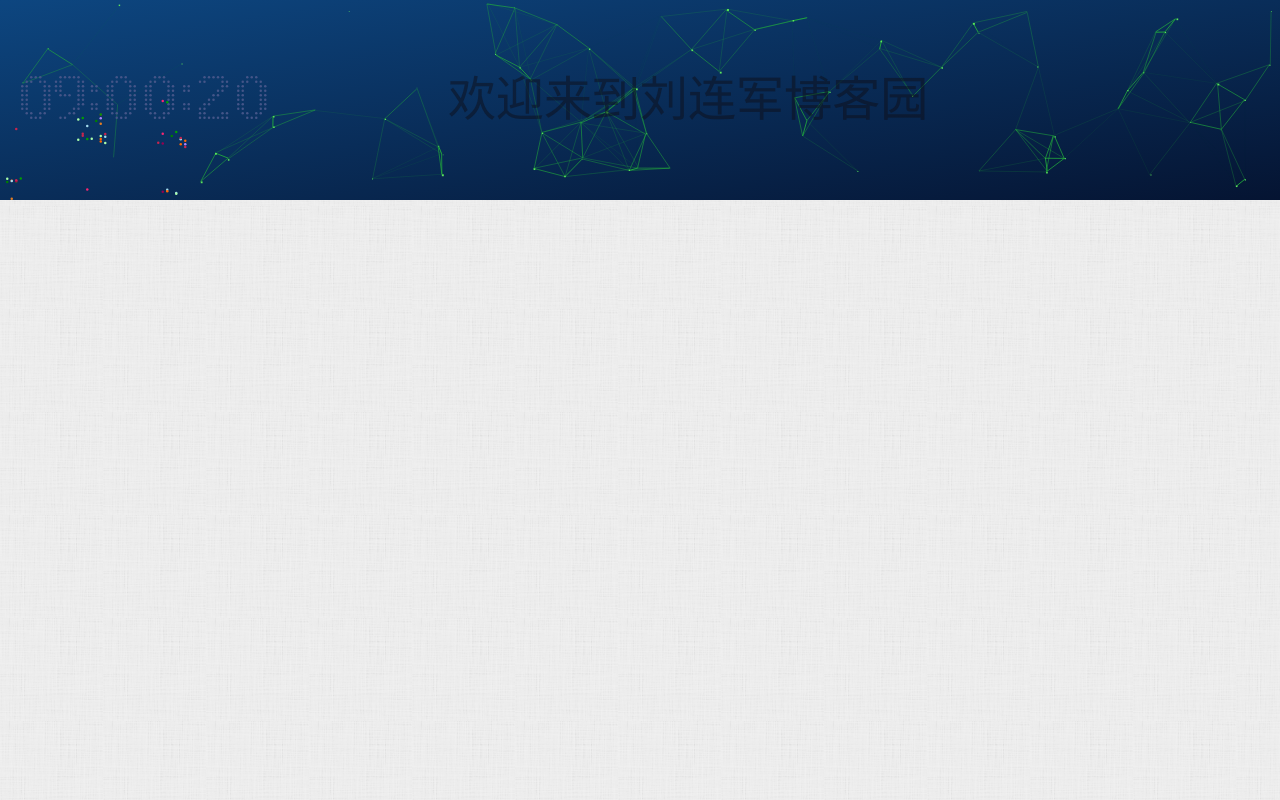
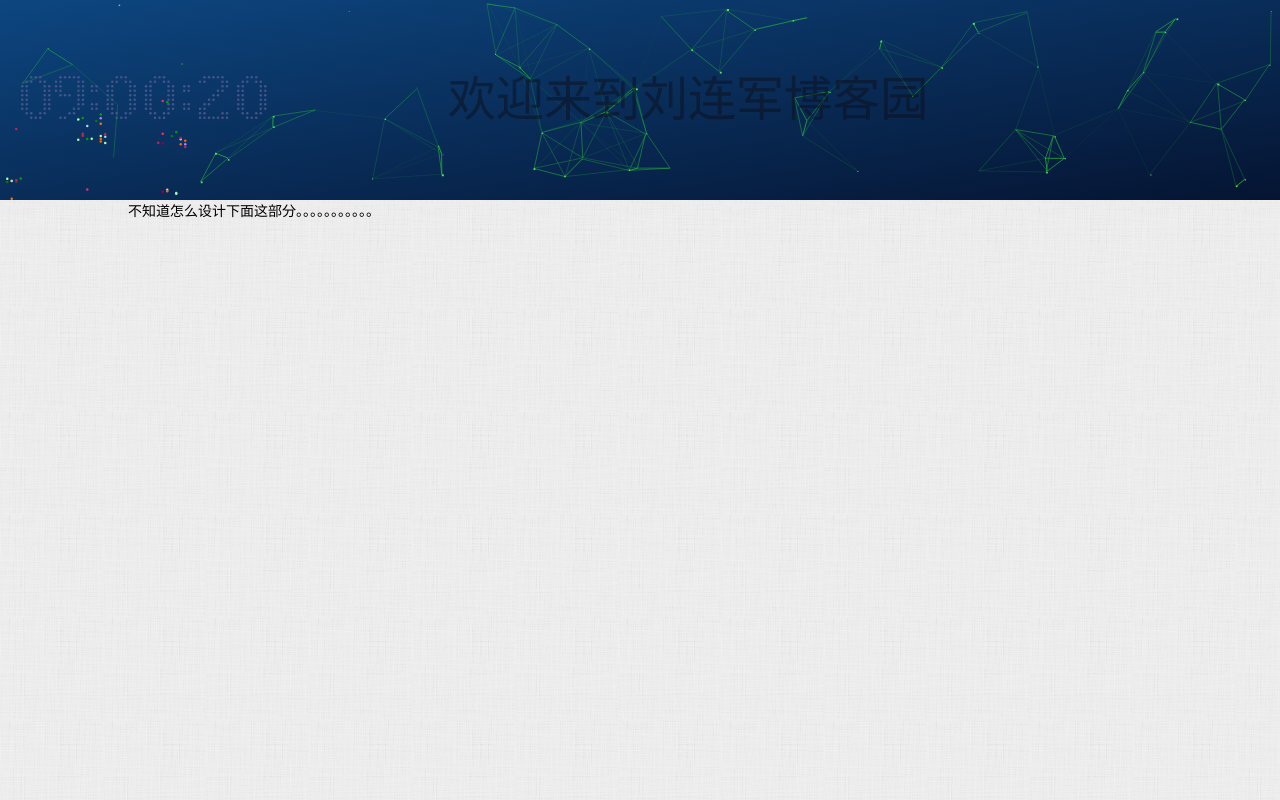
Before and after one commit to tadpoleyl/h5, a website: page index.html in a window 1280 px wide. Drawn offline with Linux system fonts and the light colour scheme; a web font is replaced by a local one.

Commit message:
change content

```diff
--- a/index.html
+++ b/index.html
@@ -29,7 +29,7 @@
     </header>
     <article class="main">
         <section>
-
+            不知道怎么设计下面这部分。。。。。。。。。。。
         </section>
     </article>
 <script src="js/index.js" type="text/javascript"></script>
```
